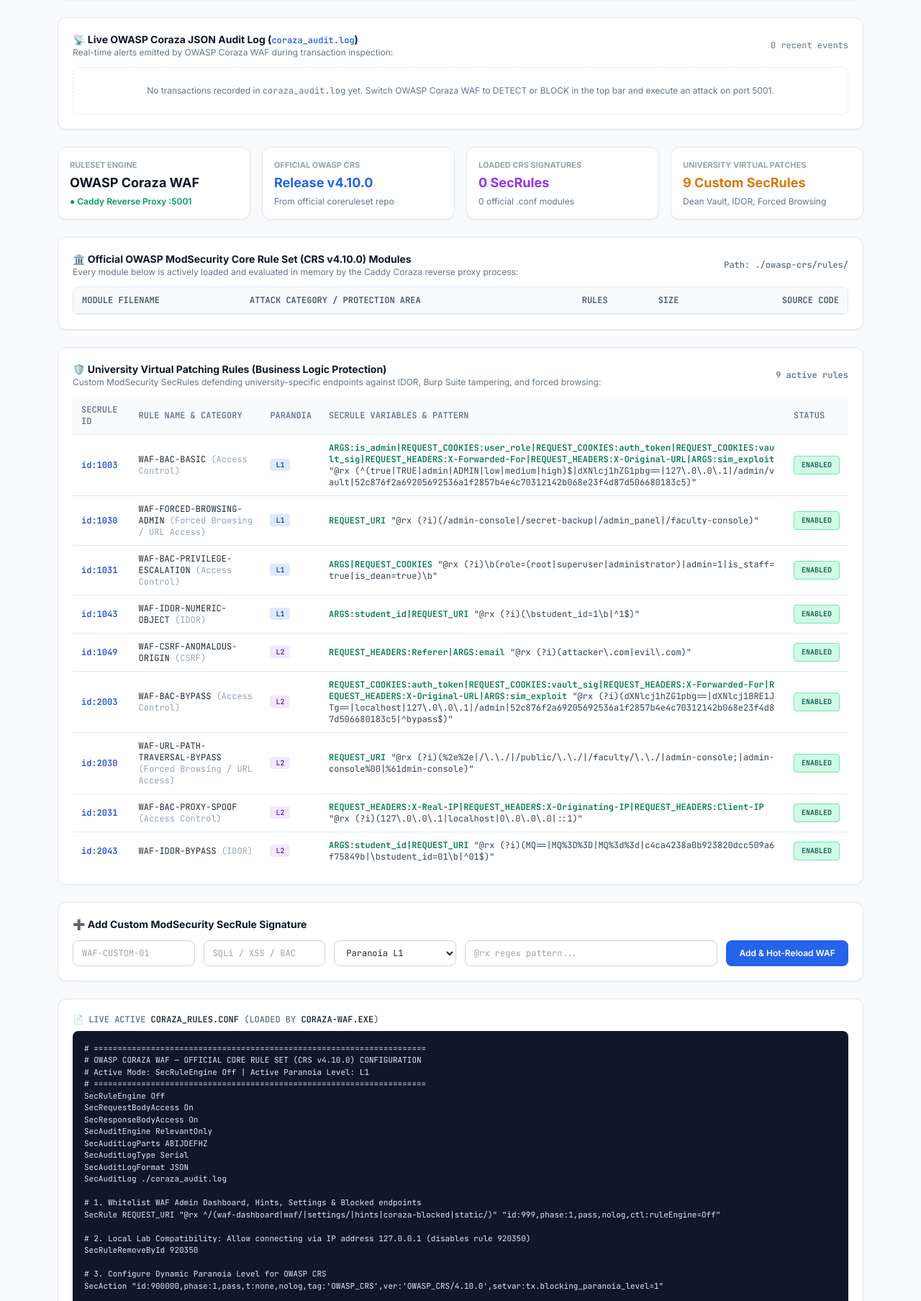
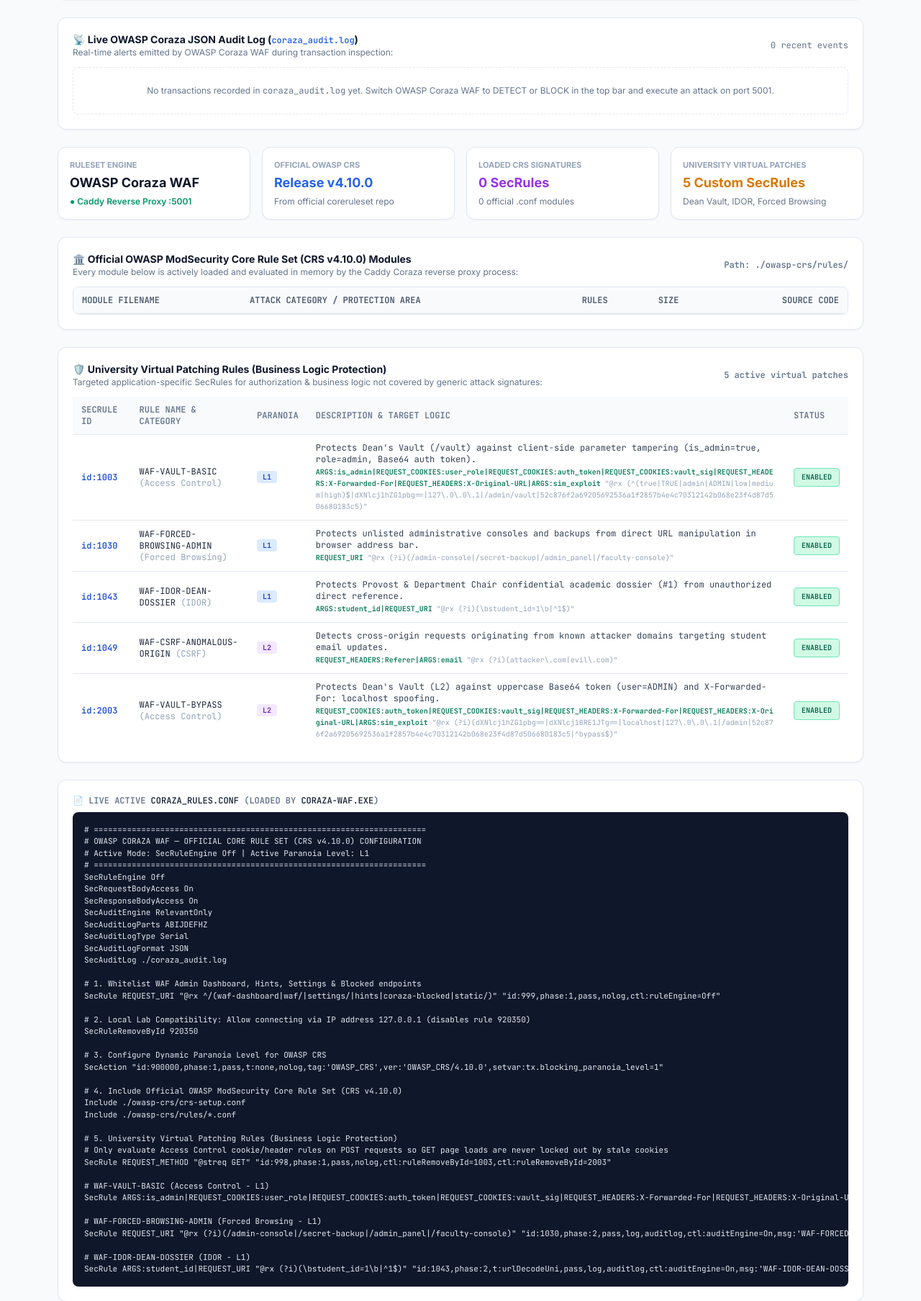
Before and after one commit to eqzce/VulnerableLMS, a Flask app: page /waf-dashboard in a window 1280 px wide. Shown: the part 362-2169 px from the top of the page at 72% size. Run offline with Flask 3, Linux system fonts and the light colour scheme; data comes from the database, SQL or seed files in the repository; lists and menus that the app fills with data are empty; some libraries are stand-ins or nearby versions.

Commit message:
updated rules

```diff
--- a/app.py
+++ b/app.py
@@ -282,101 +282,51 @@ def init_db():
 
     c.execute("DELETE FROM waf_rules")
     default_rules = [
-        # --- UNIVERSITY LAB VIRTUAL PATCH: MODULE 3 (BURP VAULT & PARAMETER TAMPERING) ---
+        # --- UNIVERSITY VIRTUAL PATCHES (APPLICATION-SPECIFIC BUSINESS LOGIC) ---
         (
             1003,
-            "WAF-BAC-BASIC",
+            "WAF-VAULT-BASIC",
             "Access Control",
             1,
             "ARGS:is_admin|REQUEST_COOKIES:user_role|REQUEST_COOKIES:auth_token|REQUEST_COOKIES:vault_sig|REQUEST_HEADERS:X-Forwarded-For|REQUEST_HEADERS:X-Original-URL|ARGS:sim_exploit",
             r"(^(true|TRUE|admin|ADMIN|low|medium|high)$|dXNlcj1hZG1pbg==|127\.0\.0\.1|/admin/vault|52c876f2a69205692536a1f2857b4e4c70312142b068e23f4d87d506680183c5)",
-            "University Virtual Patch (L1): Blocks Burp parameter tampering (is_admin=true, user_role=admin, Base64 token dXNlcj1hZG1pbg==).",
+            "Protects Dean's Vault (/vault) against client-side parameter tampering (is_admin=true, role=admin, Base64 auth token).",
             "CRITICAL",
             1,
         ),
         (
-            1031,
-            "WAF-BAC-PRIVILEGE-ESCALATION",
-            "Access Control",
-            1,
-            "ARGS|REQUEST_COOKIES",
-            r"(?i)\b(role=(root|superuser|administrator)|admin=1|is_staff=true|is_dean=true)\b",
-            "University Virtual Patch (L1): Blocks direct parameter tampering attempting administrative privilege escalation.",
-            "HIGH",
-            1,
-        ),
-        (
             2003,
-            "WAF-BAC-BYPASS",
+            "WAF-VAULT-BYPASS",
             "Access Control",
             2,
             "REQUEST_COOKIES:auth_token|REQUEST_COOKIES:vault_sig|REQUEST_HEADERS:X-Forwarded-For|REQUEST_HEADERS:X-Original-URL|ARGS:sim_exploit",
             r"(?i)(dXNlcj1hZG1pbg==|dXNlcj1BRE1JTg==|localhost|127\.0\.0\.1|/admin|52c876f2a69205692536a1f2857b4e4c70312142b068e23f4d87d506680183c5|^bypass$)",
-            "University Virtual Patch (L2): Deep inspection of uppercase Base64 token (dXNlcj1BRE1JTg==) and X-Forwarded-For bypass.",
+            "Protects Dean's Vault (L2) against uppercase Base64 token (user=ADMIN) and X-Forwarded-For: localhost spoofing.",
             "CRITICAL",
             1,
         ),
         (
-            2031,
-            "WAF-BAC-PROXY-SPOOF",
-            "Access Control",
-            2,
-            "REQUEST_HEADERS:X-Real-IP|REQUEST_HEADERS:X-Originating-IP|REQUEST_HEADERS:Client-IP",
-            r"(?i)(127\.0\.0\.1|localhost|0\.0\.0\.0|::1)",
-            "University Virtual Patch (L2): Detects spoofing of internal loopback origin in secondary proxy headers.",
-            "HIGH",
-            1,
-        ),
-
-        # --- UNIVERSITY LAB VIRTUAL PATCH: MODULE 7 (FORCED BROWSING & HIDDEN CONSOLES) ---
-        (
             1030,
             "WAF-FORCED-BROWSING-ADMIN",
-            "Forced Browsing / URL Access",
+            "Forced Browsing",
             1,
             "REQUEST_URI",
             r"(?i)(/admin-console|/secret-backup|/admin_panel|/faculty-console)",
-            "University Virtual Patch (L1): Blocks direct URL forced browsing to Dean's administrative consoles and backups.",
+            "Protects unlisted administrative consoles and backups from direct URL manipulation in browser address bar.",
             "CRITICAL",
             1,
         ),
         (
-            2030,
-            "WAF-URL-PATH-TRAVERSAL-BYPASS",
-            "Forced Browsing / URL Access",
-            2,
-            "REQUEST_URI",
-            r"(?i)(%2e%2e|/\.\./|/public/\.\./|/faculty/\.\./|admin-console;|admin-console%00|%61dmin-console)",
-            "University Virtual Patch (L2): Inspects URL-encoding and directory traversal targeting Dean's console.",
-            "CRITICAL",
-            1,
-        ),
-
-        # --- UNIVERSITY LAB VIRTUAL PATCH: MODULE 7 (IDOR - STUDENT DOSSIERS) ---
-        (
             1043,
-            "WAF-IDOR-NUMERIC-OBJECT",
+            "WAF-IDOR-DEAN-DOSSIER",
             "IDOR",
             1,
             "ARGS:student_id|REQUEST_URI",
             r"(?i)(\bstudent_id=1\b|^1$)",
-            "University Virtual Patch (L1): Protects Dean's confidential dossier record #1 from unauthorized direct access.",
+            "Protects Provost & Department Chair confidential academic dossier (#1) from unauthorized direct reference.",
             "CRITICAL",
             1,
         ),
-        (
-            2043,
-            "WAF-IDOR-BYPASS",
-            "IDOR",
-            2,
-            "ARGS:student_id|REQUEST_URI",
-            r"(?i)(MQ==|MQ%3D%3D|MQ%3d%3d|c4ca4238a0b923820dcc509a6f75849b|\bstudent_id=01\b|^01$)",
-            "University Virtual Patch (L2): Deep inspection of encoded Base64 (MQ==), MD5 hashed or zero-padded direct references.",
-            "CRITICAL",
-            1,
-        ),
-
-        # --- UNIVERSITY LAB VIRTUAL PATCH: MODULE 8 (CSRF PROFILE HIJACK) ---
         (
             1049,
             "WAF-CSRF-ANOMALOUS-ORIGIN",
@@ -384,7 +334,7 @@ def init_db():
             2,
             "REQUEST_HEADERS:Referer|ARGS:email",
             r"(?i)(attacker\.com|evil\.com)",
-            "University Virtual Patch (L2): Detects anomalous cross-origin referrers and known attacker domains in state-changing parameters.",
+            "Detects cross-origin requests originating from known attacker domains targeting student email updates.",
             "HIGH",
             1,
         ),
@@ -491,7 +441,7 @@ def write_coraza_config_files():
         "",
         "# 5. University Virtual Patching Rules (Business Logic Protection)",
         "# Only evaluate Access Control cookie/header rules on POST requests so GET page loads are never locked out by stale cookies",
-        'SecRule REQUEST_METHOD "@streq GET" "id:998,phase:1,pass,nolog,ctl:ruleRemoveById=1003,ctl:ruleRemoveById=1031,ctl:ruleRemoveById=2003,ctl:ruleRemoveById=2031"',
+        'SecRule REQUEST_METHOD "@streq GET" "id:998,phase:1,pass,nolog,ctl:ruleRemoveById=1003,ctl:ruleRemoveById=2003"',
         "",
     ]
 
--- a/templates/waf_dashboard.html
+++ b/templates/waf_dashboard.html
@@ -74,7 +74,7 @@
         {% endif %}
     </div>
 
-    <!-- 2. Official OWASP CRS Architecture Stats (Moved down to CRS section) -->
+    <!-- 2. Official OWASP CRS Architecture Stats -->
     <div class="grid grid-cols-1 sm:grid-cols-4 gap-4">
         <div class="bg-white rounded-xl border border-slate-200 p-4 shadow-sm">
             <div class="text-[11px] font-bold uppercase text-slate-400">Ruleset Engine</div>
@@ -142,9 +142,9 @@
         <div class="flex items-center justify-between">
             <div>
                 <h2 class="text-sm font-bold text-slate-900">🛡️ University Virtual Patching Rules (Business Logic Protection)</h2>
-                <p class="text-xs text-slate-500">Custom ModSecurity SecRules defending university-specific endpoints against IDOR, Burp Suite tampering, and forced browsing:</p>
+                <p class="text-xs text-slate-500">Targeted application-specific SecRules for authorization & business logic not covered by generic attack signatures:</p>
             </div>
-            <span class="text-xs font-mono font-semibold text-slate-500">{{ rules|length }} active rules</span>
+            <span class="text-xs font-mono font-semibold text-slate-500">{{ rules|length }} active virtual patches</span>
         </div>
         <div class="overflow-x-auto">
             <table class="w-full text-left border-collapse text-xs font-mono">
@@ -153,7 +153,7 @@
                         <th class="py-2.5 px-3">SecRule ID</th>
                         <th class="py-2.5 px-3">Rule Name & Category</th>
                         <th class="py-2.5 px-3">Paranoia</th>
-                        <th class="py-2.5 px-3">SecRule Variables & Pattern</th>
+                        <th class="py-2.5 px-3">Description & Target Logic</th>
                         <th class="py-2.5 px-3">Status</th>
                     </tr>
                 </thead>
@@ -167,8 +167,9 @@
                                 L{{ r.paranoia_level }}
                             </span>
                         </td>
-                        <td class="py-2.5 px-3 text-slate-700 break-all">
-                            <span class="text-emerald-700 font-semibold">{{ r.secrule_target }}</span> "@rx {{ r.pattern }}"
+                        <td class="py-2.5 px-3 text-slate-700">
+                            <div>{{ r.description }}</div>
+                            <div class="text-[10px] text-slate-400 mt-0.5 break-all font-mono"><span class="text-emerald-700 font-semibold">{{ r.secrule_target }}</span> "@rx {{ r.pattern }}"</div>
                         </td>
                         <td class="py-2.5 px-3">
                             <form action="{{ url_for('toggle_waf_rule', rule_pk=r.id) }}" method="POST">
@@ -184,23 +185,7 @@
         </div>
     </div>
 
-    <!-- 5. Add Custom SecRule -->
-    <div class="bg-white rounded-xl border border-slate-200 p-5 shadow-sm space-y-3">
-        <h2 class="text-sm font-bold text-slate-900">➕ Add Custom ModSecurity SecRule Signature</h2>
-        <form action="{{ url_for('add_waf_rule') }}" method="POST" class="grid grid-cols-1 sm:grid-cols-6 gap-3 text-xs">
-            <input type="text" name="rule_id" placeholder="WAF-CUSTOM-01" required class="px-3 py-2 rounded-lg bg-white border border-slate-300 font-mono">
-            <input type="text" name="category" placeholder="SQLi / XSS / BAC" required class="px-3 py-2 rounded-lg bg-white border border-slate-300 font-mono">
-            <select name="paranoia_level" class="px-3 py-2 rounded-lg bg-white border border-slate-300 font-mono">
-                <option value="1">Paranoia L1</option>
-                <option value="2">Paranoia L2</option>
-            </select>
-            <input type="text" name="pattern" placeholder="@rx regex pattern..." required class="sm:col-span-2 px-3 py-2 rounded-lg bg-white border border-slate-300 font-mono">
-            <input type="hidden" name="description" value="User-defined custom Coraza SecRule">
-            <button type="submit" class="px-4 py-2 rounded-lg bg-blue-600 hover:bg-blue-700 text-white font-semibold transition">Add & Hot-Reload WAF</button>
-        </form>
-    </div>
-
-    <!-- 6. Live Generated coraza_rules.conf File Preview -->
+    <!-- 5. Live Generated coraza_rules.conf File Preview -->
     <div class="bg-white rounded-xl border border-slate-200 p-5 shadow-sm space-y-2">
         <div class="text-xs font-bold uppercase text-slate-500 font-mono">📄 Live Active <code class="text-slate-800">coraza_rules.conf</code> (Loaded by <code class="text-slate-800">coraza-waf.exe</code>)</div>
         <pre class="p-4 rounded-lg bg-slate-900 text-slate-200 text-[11px] font-mono overflow-x-auto">{{ coraza_conf_text }}</pre>
```
Also changed, not shown: 2 other files.
